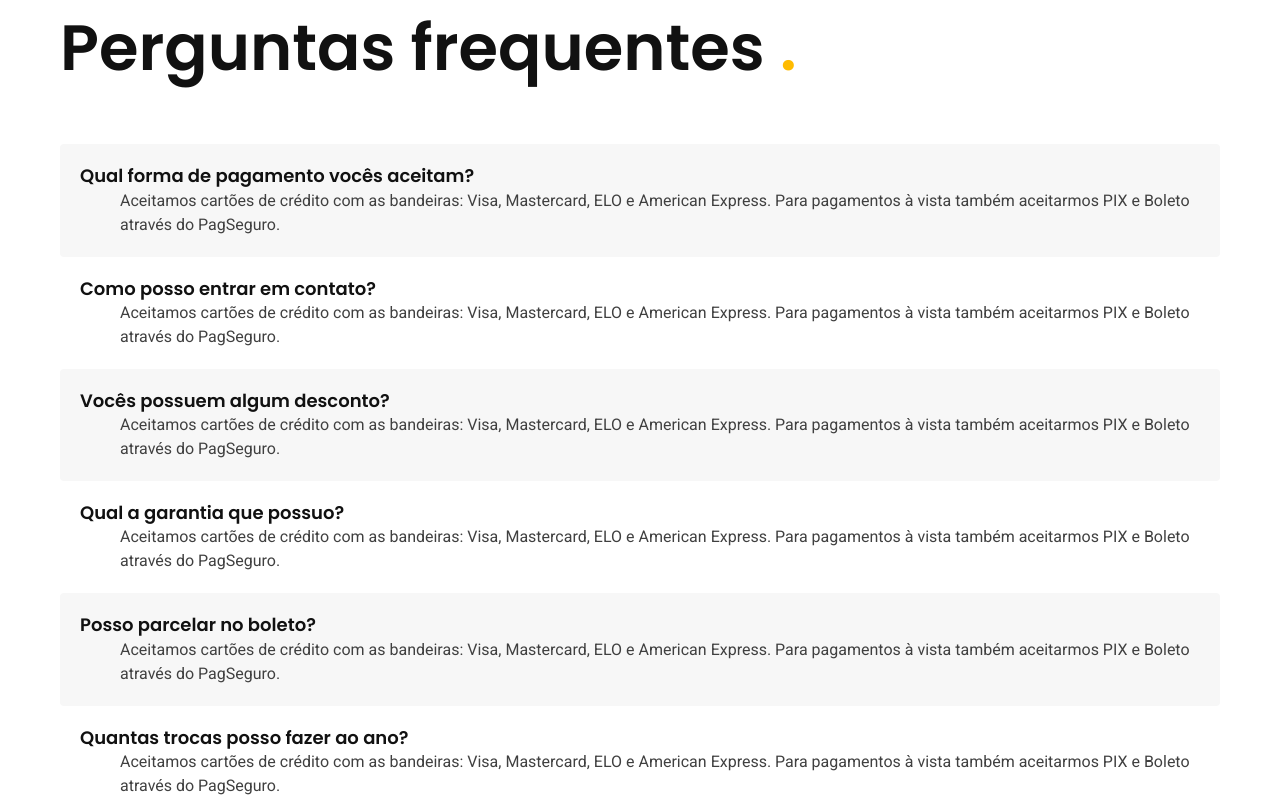
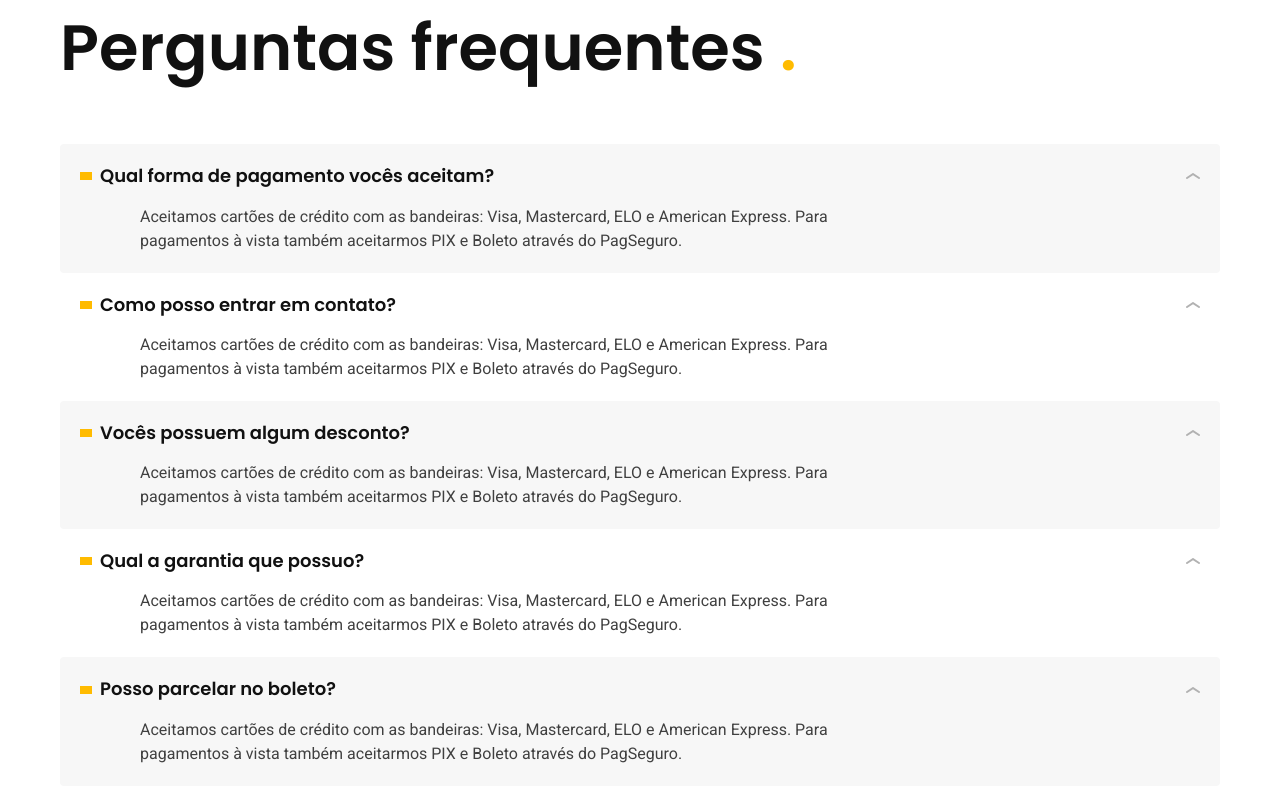
Before and after one commit to RodrigoASM6/Projeto-Bikcraft, a plain HTML site: page seguros.html in a window 1280 px wide. Shown: the part 1664-2467 px from the top of the page. Drawn offline with Linux system fonts and the light colour scheme.

Commit message:
terminando seção seguros

```diff
--- a/css/seguros/perguntas.css
+++ b/css/seguros/perguntas.css
@@ -14,3 +14,49 @@
 .perguntas dl >div:nth-child(odd) {
     background-color: var(--cor-1);
 }
+
+.perguntas dt {
+    display: grid;
+    grid-template-columns: auto 1fr auto;
+    align-items: center;
+    gap: 8px;
+    cursor: pointer;
+}
+
+.perguntas dt::before {
+    content: "";
+    display: inline-block;
+    width: 12px;
+    height: 8px;
+    background-color: var(--cor-p1);
+
+}
+
+.perguntas dt::after {
+    content: "";
+    display: inline-block;
+    width: 14px;
+    height: 6px;
+    background: url(../../img/icones/seta-abrir.svg);
+
+}
+
+.perguntas dt:hover::after {
+    transform: rotate(180deg);
+}
+
+.perguntas dd {
+    padding-left: 20px;
+    padding-top: 16px;
+    max-width: 80ch;
+}
+
+@media (max-widht: 800px) {
+    .perguntas {
+        padding-top: 60px;
+        padding-bottom: 60px;
+    }
+    .perguntas h2 {
+        margin-bottom: 40px;
+    }
+}
```
